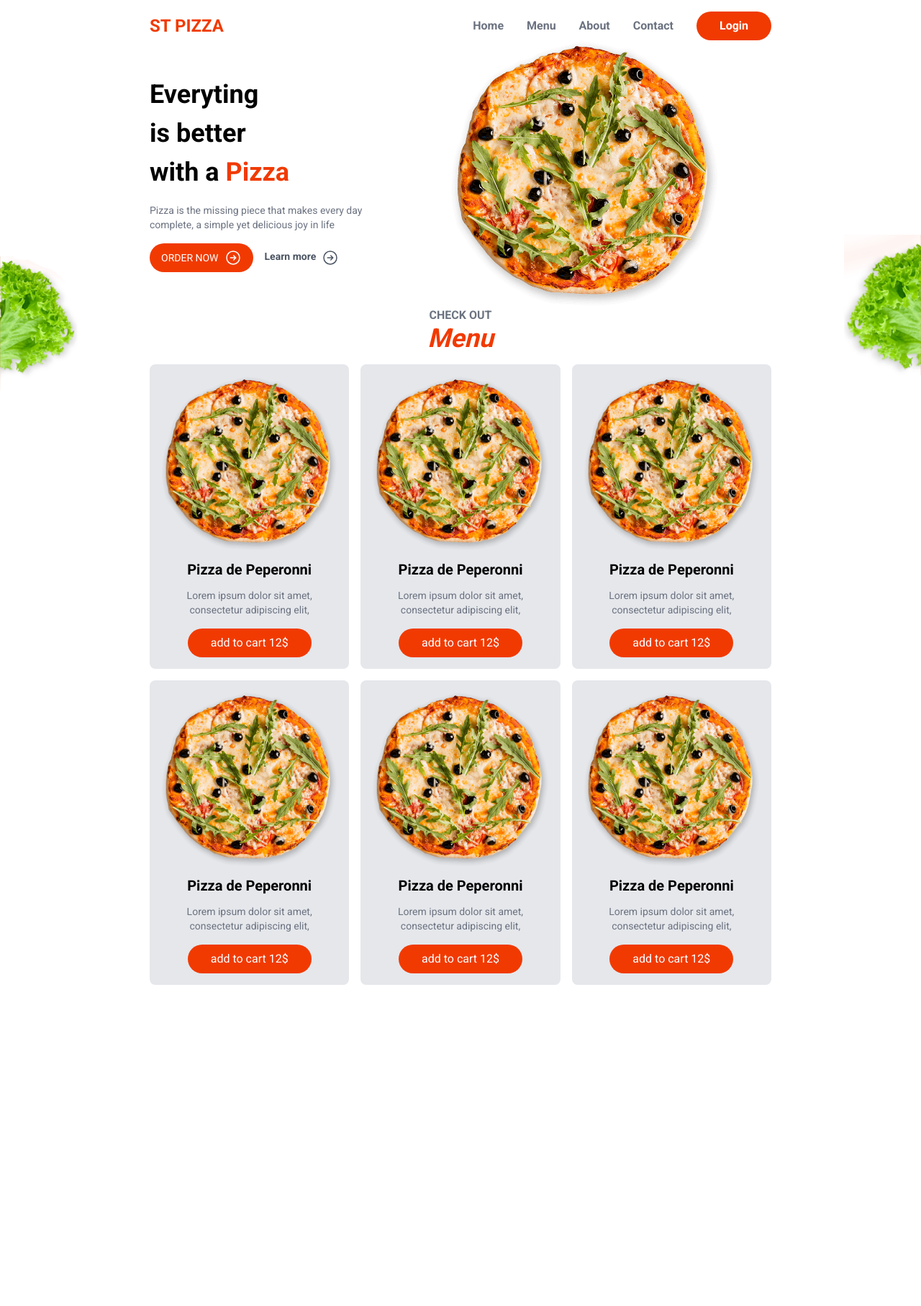
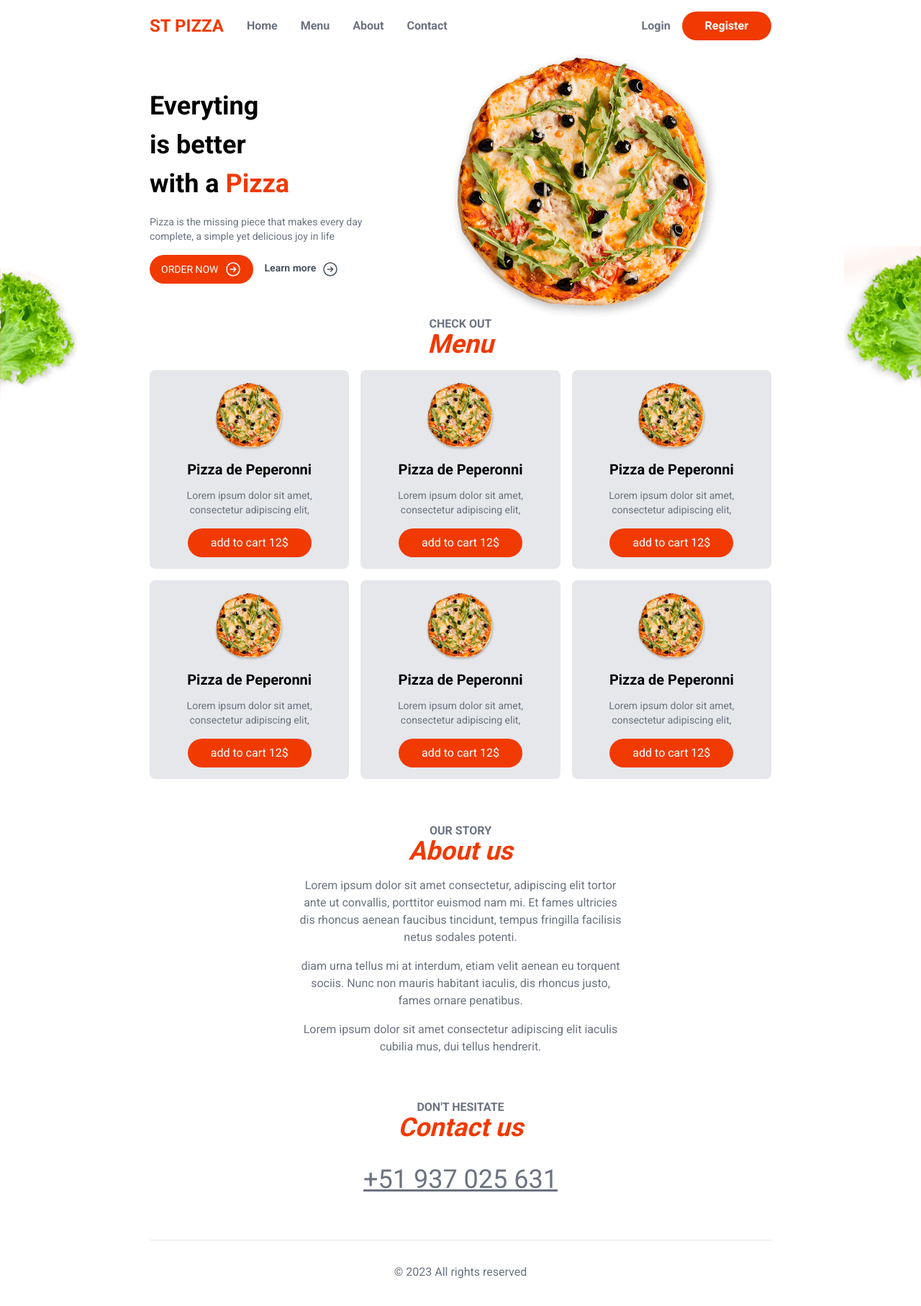
Before and after one commit to jacks03/proyect2024, a Next.js app in the folder food-ordering-app/: page / in a window 1280 px wide. Shown: the top 1814 px of the page at 72% size. Before the commit the page ends 1384 px from the top, so only its background shows below. Built offline with nearby package versions, Linux system fonts and the light colour scheme.

Commit message:
octavo 18/12/2023

```diff
--- a/food-ordering-app/src/app/layout.js
+++ b/food-ordering-app/src/app/layout.js
@@ -1,12 +1,13 @@
-import { Roboto } from 'next/font/google'
-import './globals.css'
+import Header from "@/components/layout/Header";
+import { Roboto } from "next/font/google";
+import "./globals.css";
 
-const roboto = Roboto({ subsets: ['latin'], weight: ['400', '500', '700'] })
+const roboto = Roboto({ subsets: ["latin"], weight: ["400", "500", "700"] });
 
 export const metadata = {
-  title: 'Create Next App',
-  description: 'Generated by create next app',
-}
+  title: "Create Next App",
+  description: "Generated by create next app",
+};
 
 export default function RootLayout({ children }) {
   return (
@@ -14,9 +15,16 @@ export default function RootLayout({ children }) {
     <html lang="es">
       <body className={roboto.className}>
         <main className="max-w-4xl mx-auto p-4">
-        {children}
+          <Header />
+          {children}
+          <footer
+            className=" border-t p-8 text-center text-gray-500
+            mt-16 "
+          >
+            &copy; 2023 All rights reserved
+          </footer>
         </main>
       </body>
     </html>
-  )
+  );
 }
--- a/food-ordering-app/src/app/page.js
+++ b/food-ordering-app/src/app/page.js
@@ -1,13 +1,47 @@
 import Header from "@/components/layout/Header";
 import Hero from "@/components/layout/Hero";
 import HomeMenu from "@/components/layout/HomeMenu";
-      /**link uso para mandar a otro sitio web o pagina */
+import SectionHeaders from "@/components/layout/SectionHeaders";
+/**link uso para mandar a otro sitio web o pagina */
 export default function Home() {
   return (
     <>
-      <Header/>
-      <Hero/>
-      <HomeMenu/>
+      <Hero />
+      <HomeMenu />
+      <section className="text-center my-16">
+        <SectionHeaders subHeader={"Our story"} mainHeader={"About us"} />
+        <div
+          className="text-gray-500 max-w-md mx-auto mt-4 flex
+        flex-col gap-4"
+        >
+          <p className="">
+            Lorem ipsum dolor sit amet consectetur, adipiscing elit tortor ante
+            ut convallis, porttitor euismod nam mi. Et fames ultricies dis
+            rhoncus aenean faucibus tincidunt, tempus fringilla facilisis netus
+            sodales potenti.
+          </p>
+          <p>
+            diam urna tellus mi at interdum, etiam velit aenean eu torquent
+            sociis. Nunc non mauris habitant iaculis, dis rhoncus justo, fames
+            ornare penatibus.
+          </p>
+          <p>
+            Lorem ipsum dolor sit amet consectetur adipiscing elit iaculis
+            cubilia mus, dui tellus hendrerit. </p>
+        </div>
+      </section>
+      <section className="text-center my-8">
+        <SectionHeaders
+          subHeader={'Don\'t hesitate'}
+          mainHeader={'Contact us'}
+        />
+        <div className="mt-8">
+        <a className="text-4xl underline text-gray-500 " href="+51937025631">
+        +51 937 025 631
+        </a>
+        </div>
+      </section>
+
     </>
-  )
+  );
 }
--- /dev/null
+++ b/food-ordering-app/src/app/register/page.js
@@ -0,0 +1,7 @@
+export default function RegisterPage(){
+    return (
+        <section className="mt-8">
+            <h1 className=" text-center text-primary text-4xl " > Register</h1>
+        </section>
+    );
+}
--- a/food-ordering-app/src/components/Menu/MenuItem.js
+++ b/food-ordering-app/src/components/Menu/MenuItem.js
@@ -1,9 +1,14 @@
 export default function MenuItem() {
   return (
-    <div className=" bg-gray-200 p-4 rounded-lg text-center
-    hover:bg-white">
-      <img src="/pizza.png" alt="Pizza" />
-      <h4 className=" font-semibold text-xl my-3">Pizza de Peperonni</h4>
+    <div className="bg-gray-200 p-4 rounded-lg text-center
+    group hover:bg-white hover:shadow-md hove:shadow-black/25
+    transition-all">
+      <div className=" text-center ">
+      <img src="/pizza.png" className=" max-h-auto max-h-24
+      block mx-auto" alt="Pizza" />
+      </div>
+      <h4 className=" font-semibold text-xl my-3">Pizza de
+      Peperonni</h4>
       <p className=" text-gray-500 text-sm">
         Lorem ipsum dolor sit amet, consectetur adipiscing elit,
       </p>
--- a/food-ordering-app/src/components/layout/Header.js
+++ b/food-ordering-app/src/components/layout/Header.js
@@ -3,19 +3,22 @@ import Link from "next/link";
 export default function Header() {
     return(
         <header className="flex items-center justify-between">
-
-        <Link className="text-primary font-semibold text-2xl" href="">
+        <nav className="flex items-center gap-8 text-gray-500 font-semibold">
+        <Link className="text-primary font-semibold text-2xl" href='/'>
           ST PIZZA
           </Link>
-        <nav className="flex items-center gap-8 text-gray-500 font-semibold">
-          <Link href={''}>Home</Link>
+          <Link href={'/'}>Home</Link>
           <Link href={''}>Menu</Link>
           <Link href={''}>About</Link>
           <Link href={''}>Contact</Link>
-          <Link href={''} className="bg-primary rounded-full text-white px-8
-          py-2">
-            Login
-            </Link>
+        </nav>
+        <nav className="flex items-center gap-4 text-gray-500
+        font-semibold">
+          <Link href={'/login'}>Login</Link>
+          <Link href={'/register'} className="bg-primary rounded-full
+          text-white px-8 py-2">
+            Register
+          </Link>
         </nav>
       </header>
     )
--- a/food-ordering-app/src/components/layout/Hero.js
+++ b/food-ordering-app/src/components/layout/Hero.js
@@ -3,7 +3,7 @@ import Right from "../icons/right";
 export default function Hero() {
   return (
     <>
-      <section className="hero">
+      <section className="hero mt-4">
         <div className="py-12">
           <h1 className="text-4xl font-semibold leading-normal">
             Everyting <br/> is better <br/> with a&nbsp;
--- a/food-ordering-app/src/components/layout/HomeMenu.js
+++ b/food-ordering-app/src/components/layout/HomeMenu.js
@@ -1,11 +1,12 @@
 import Image from "next/image";
 import MenuItem from "../Menu/MenuItem";
+import SectionHeaders from "./SectionHeaders";
 
 export default function HomeMenu() {
   return (
     <section className="">
       <div
-        className="absolute h-full left-0 right-0 w-full
+        className="absolute left-0 right-0 w-full
         justify-start"
       >
         <div className="absolute left-0 -top-[70px] text-left -z-10  ">
@@ -26,10 +27,9 @@ export default function HomeMenu() {
         </div>
       </div>
       <div className="text-center mb-4">
-        <h3 className="uppercase text-gray-500 font-semibold">Check Out</h3>
-        <h2 className="text-primary font-bold text-4xl italic">
-          Menu
-        </h2>
+        <SectionHeaders
+          subHeader={'check out'}
+          mainHeader={'Menu'}/>
       </div>
       <div className="grid grid-cols-3 gap-4">
         <MenuItem/>
--- /dev/null
+++ b/food-ordering-app/src/components/layout/SectionHeaders.js
@@ -0,0 +1,12 @@
+export default function SectionHeaders({subHeader,mainHeader}) {
+    return (
+      <>
+        <h3 className="uppercase text-gray-500 font-semibold leading-4">
+          {subHeader}
+        </h3>
+        <h2 className="text-primary font-bold text-4xl italic">
+          {mainHeader}
+        </h2>
+      </>
+    );
+  }
```
